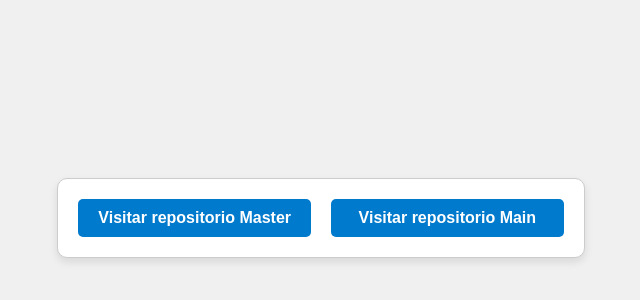
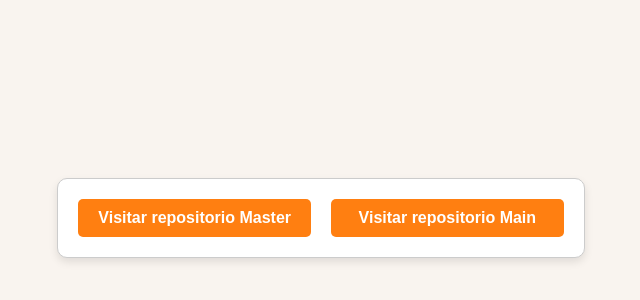
Before and after one commit to PauNavPit/PauNavPit.github.io, a plain HTML site: page index.html in a window 1280 px wide. Shown: the part 182-482 px from the top of the page, without its empty margins (319-959 px from the left). Drawn offline with Linux system fonts and the light colour scheme.

Commit message:
Update index.html

```diff
--- a/index.html
+++ b/index.html
@@ -1,3 +1,5 @@
+
+
 <!DOCTYPE html>
 <html lang="en">
 <head>
@@ -11,7 +13,7 @@
             place-items: center;
             height: 100vh;
             margin: 0;
-            background-color: #f0f0f0;
+            background-color: #f9f4ef; /* Fondo suave */
         }
 
         .grid-container {
@@ -28,7 +30,7 @@
         .grid-container a {
             text-decoration: none;
             color: white;
-            background-color: #007acc;
+            background-color: #ff7f11; /* Naranja */
             padding: 10px 20px;
             border-radius: 5px;
             text-align: center;
@@ -37,7 +39,7 @@
         }
 
         .grid-container a:hover {
-            background-color: #005f99;
+            background-color: #cc660e; /* Naranja oscuro */
         }
     </style>
 </head>
```
